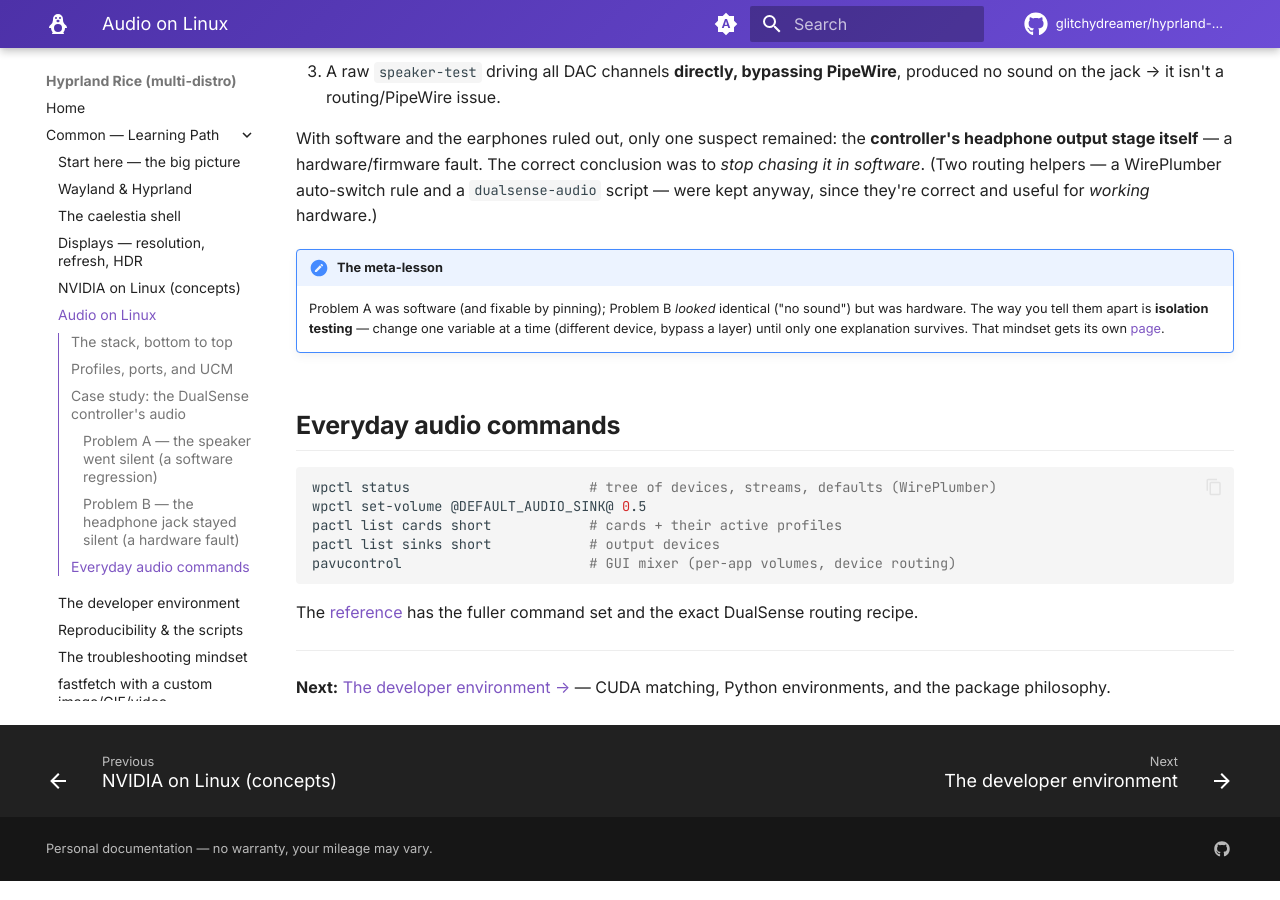
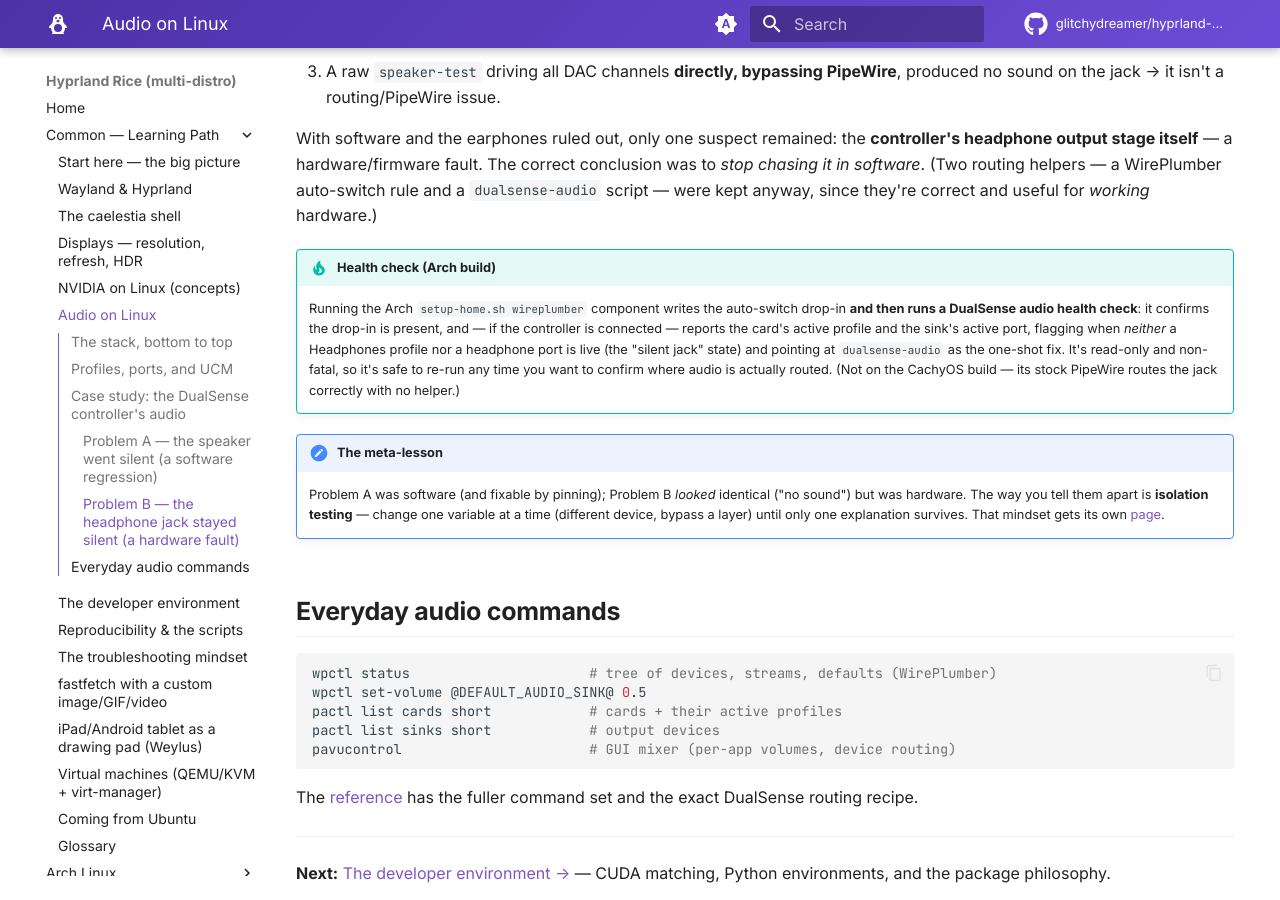
Before and after one commit to glitchydreamer/arch-hyprland-setup, an MkDocs documentation site: the page built from docs/common/audio.md, in a window 1280 px wide and 900 px high, scrolled down 2489 px. Built offline with MkDocs 1.6.1 and Material for MkDocs 9.7.7, drawn with Linux system fonts in a browser that asks for light colours; comment, search, counter and statistics services are not loaded.

Commit message:
feat(arch/wireplumber): add a DualSense audio health check
After writing the auto-switch drop-in, the wireplumber component now runs a
read-only health check (also a standalone function, dualsense_audio_healthcheck):
  · confirms 51-dualsense-headphones.conf is present
  · checks pactl + the user wireplumber.service are available
  · if a DualSense is connected, reports the card's active profile AND the sink's
    active port, and flags the "silent jack" state when neither a Headphones
    profile (the dualsense-audio path) nor a headphone port (the auto-port drop-in
    path) is live — pointing at `dualsense-audio` as the one-shot fix

Checking both profile and port avoids a false alarm when auto-port is doing its
job inside a generic profile. Non-fatal and idempotent, so it doubles as a
"where is my audio routed?" probe. Arch only — CachyOS needs no DualSense
workaround.

Verified: runs clean under set -euo pipefail (exit 0), correctly parses a live
DualSense card/profile/port, and handles the controller-absent case gracefully.

- arch/setup-home.sh: dualsense_audio_healthcheck + call from do_wireplumber;
  updated component blurb
- docs/common/audio.md: note the health check in the DualSense case study

Co-Authored-By: Claude Opus 4.8 <noreply@anthropic.com>

```diff
--- a/docs/common/audio.md
+++ b/docs/common/audio.md
@@ -98,6 +98,16 @@ correct conclusion was to *stop chasing it in software*. (Two routing helpers
 WirePlumber auto-switch rule and a `dualsense-audio` script — were kept anyway,
 since they're correct and useful for *working* hardware.)
 
+!!! tip "Health check (Arch build)"
+    Running the Arch `setup-home.sh wireplumber` component writes the auto-switch
+    drop-in **and then runs a DualSense audio health check**: it confirms the drop-in
+    is present, and — if the controller is connected — reports the card's active
+    profile and the sink's active port, flagging when *neither* a Headphones profile
+    nor a headphone port is live (the "silent jack" state) and pointing at
+    `dualsense-audio` as the one-shot fix. It's read-only and non-fatal, so it's safe
+    to re-run any time you want to confirm where audio is actually routed. (Not on the
+    CachyOS build — its stock PipeWire routes the jack correctly with no helper.)
+
 !!! note "The meta-lesson"
     Problem A was software (and fixable by pinning); Problem B *looked* identical
     ("no sound") but was hardware. The way you tell them apart is **isolation
```
Also changed, not shown: 1 other file.
